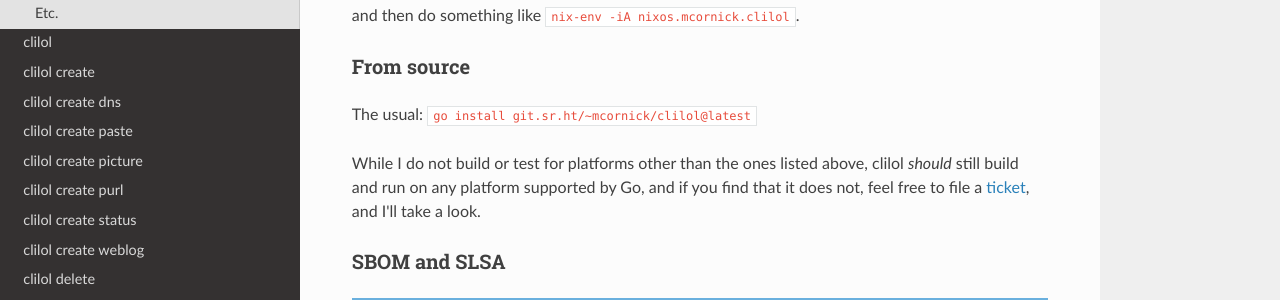
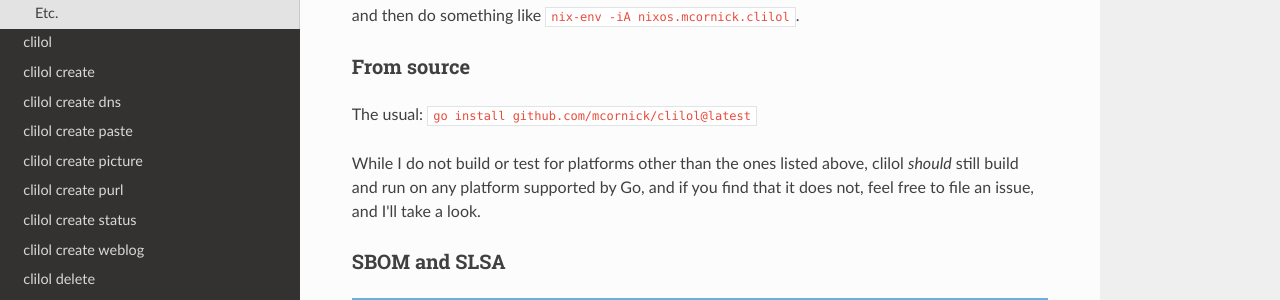
Before and after one commit to mcornick/clilol, an MkDocs documentation site: the page built from docs/index.md, in a window 1280 px wide and 900 px high, scrolled down 1849 px. Shown: the part 151-451 px from the top of the window. Built offline with MkDocs 1.6.1, drawn with Linux system fonts in a browser that asks for light colours; nearby versions of some CDN libraries.

Commit message:
docs: missed a spot
Signed-off-by: Mark Cornick <mark@markcornick.com>

```diff
--- a/docs/index.md
+++ b/docs/index.md
@@ -95,9 +95,9 @@
 
 ### From source
 
-The usual: `go install git.sr.ht/~mcornick/clilol@latest`
+The usual: `go install github.com/mcornick/clilol@latest`
 
-While I do not build or test for platforms other than the ones listed above, clilol _should_ still build and run on any platform supported by Go, and if you find that it does not, feel free to file a [ticket](https://todo.sr.ht/~mcornick/clilol), and I'll take a look.
+While I do not build or test for platforms other than the ones listed above, clilol _should_ still build and run on any platform supported by Go, and if you find that it does not, feel free to file an issue, and I'll take a look.
 
 ### SBOM and SLSA
 
```
